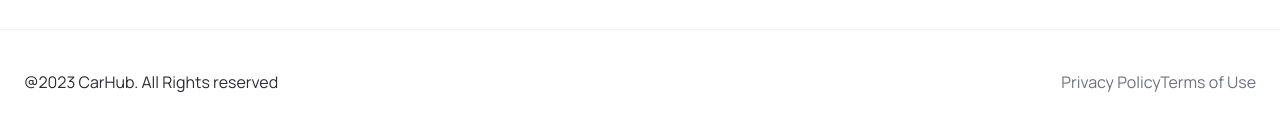
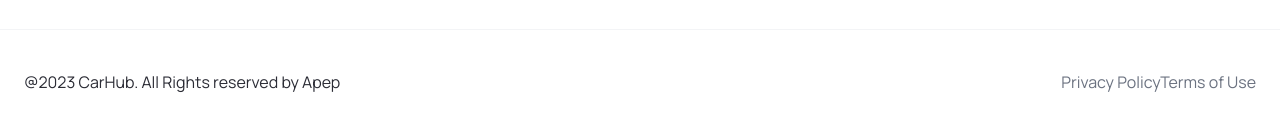
Before and after one commit to ApepLv/Car_Project, a Next.js app: page / in a window 1280 px wide. Shown: the part 1450-1580 px from the top of the page. Built offline with nearby package versions, Linux system fonts and the light colour scheme.

Commit message:
GitHub Test

```diff
--- a/components/Footer.tsx
+++ b/components/Footer.tsx
@@ -17,7 +17,7 @@ const Footer = () => {
                     className="object-contain" />
                     <p className="text-base
                     text-gray-700">
-                        Carhub 2024 <br/>
+                        Carhub 2023 <br/>
                         All rights reserved &copy;
                     </p>
                 </div>
@@ -42,7 +42,7 @@ const Footer = () => {
 <div className="flex justify-between
 items-center flex-wrap mt-10 border-t
 border-gray-100 sm:px16 px-6 py-10">
-    <p> @2023 CarHub. All Rights reserved </p>
+    <p> @2023 CarHub. All Rights reserved by Apep </p>
 
     <div className="footer__copyright-link">
         <Link href="/"
```
